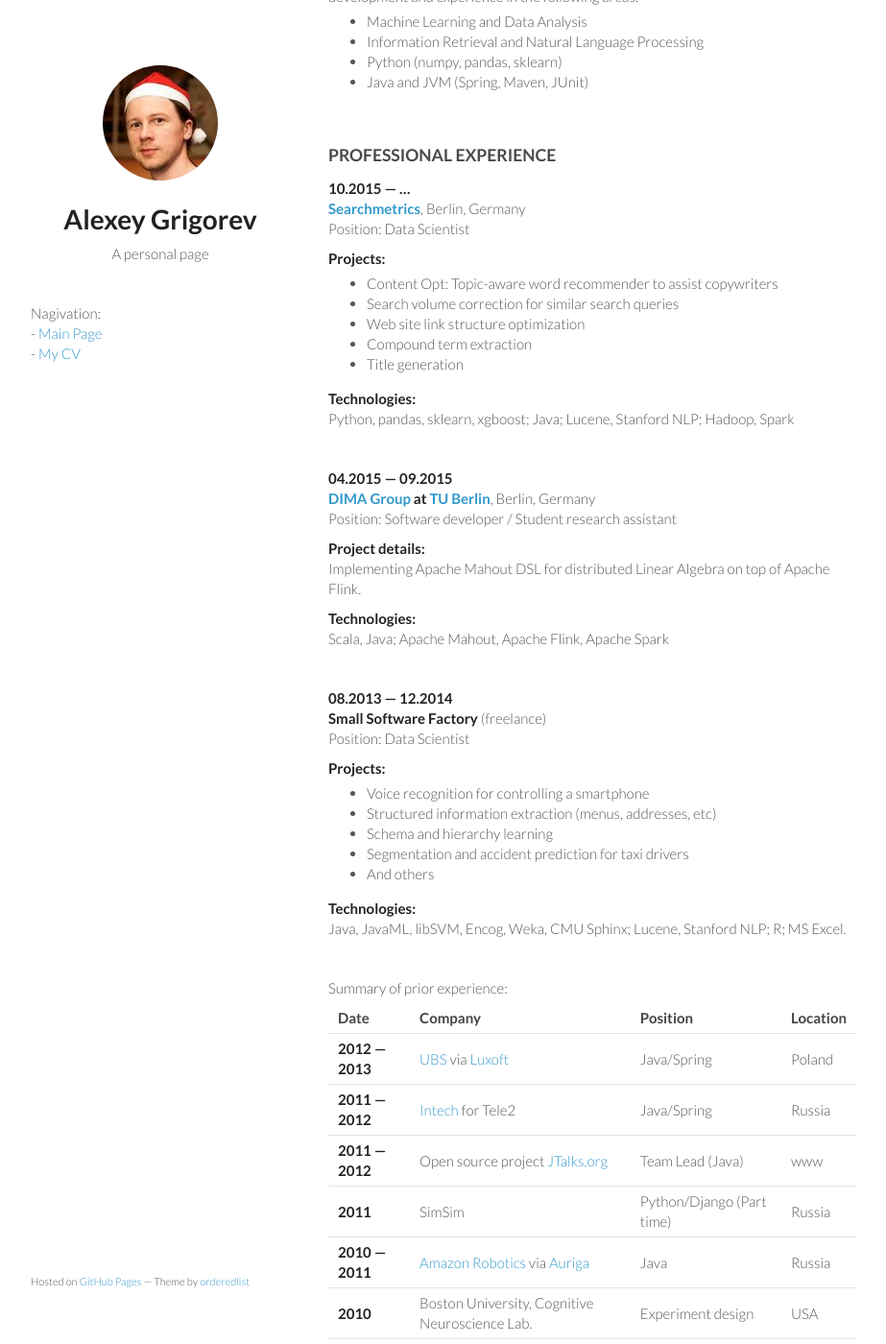
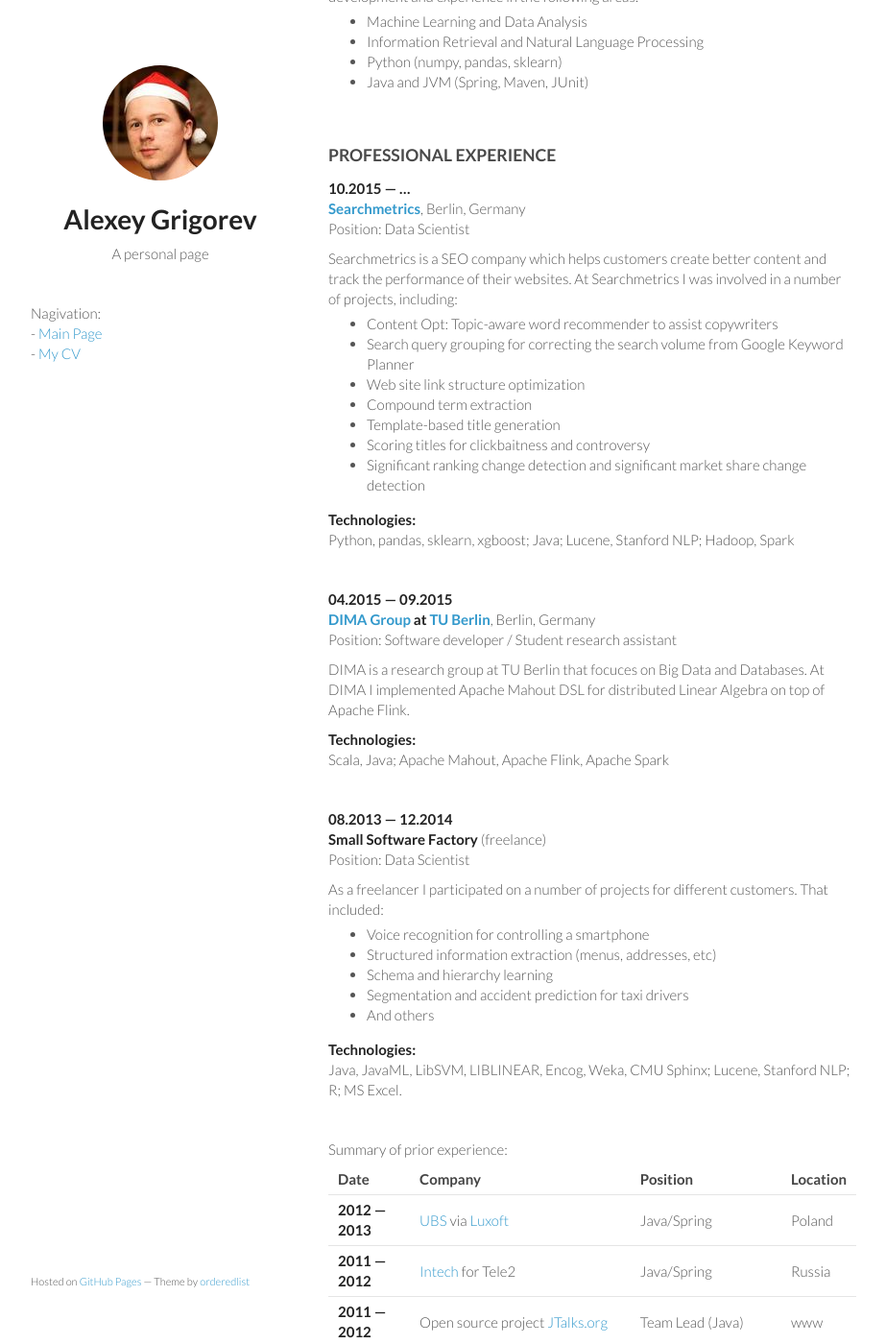
Before and after one commit to alexeygrigorev/alexeygrigorev.github.io, a Jekyll site: the page built from cv.md, in a window 1280 px wide and 1400 px high, scrolled down 312 px. Shown: the whole window at 96% size, without its empty margins (178-1101 px from the left). Built offline with Jekyll 4.4.1, drawn with Linux system fonts in a browser that asks for light colours.

Commit message:
Update cv.md

```diff
--- a/cv.md
+++ b/cv.md
@@ -33,13 +33,15 @@ A data scientist and machine learning engineer with strong technical skills in s
 <strong>[Searchmetrics](http://www.searchmetrics.com)</strong>, Berlin, Germany<br/>
 Position: Data Scientist<br/>
 
-<strong>Projects:</strong>
+Searchmetrics is a SEO company which helps customers create better content and track the performance of their websites. At Searchmetrics I was involved in a number of projects, including:
 
 - Content Opt: Topic-aware word recommender to assist copywriters
-- Search volume correction for similar search queries
+- Search query grouping for correcting the search volume from Google Keyword Planner
 - Web site link structure optimization
 - Compound term extraction
-- Title generation
+- Template-based title generation
+- Scoring titles for clickbaitness and controversy
+- Significant ranking change detection and significant market share change detection
 
 <strong>Technologies:</strong><br/>
 Python, pandas, sklearn, xgboost; Java; Lucene, Stanford NLP; Hadoop, Spark<br/>
@@ -51,8 +53,8 @@ Python, pandas, sklearn, xgboost; Java; Lucene, Stanford NLP; Hadoop, Spark<br/>
 **[DIMA Group](http://www.dima.tu-berlin.de/) at [TU Berlin](http://www.tu-berlin.de/)**, Berlin, Germany<br/>
 Position: Software developer / Student research assistant<br/>
 
-<strong>Project details:</strong><br/>
-Implementing Apache Mahout DSL for distributed Linear Algebra on top of Apache Flink. <br/>
+DIMA is a research group at TU Berlin that focuces on Big Data and Databases. At DIMA I
+implemented Apache Mahout DSL for distributed Linear Algebra on top of Apache Flink. <br/>
 
 <strong>Technologies:</strong><br/>
 Scala, Java; Apache Mahout, Apache Flink, Apache Spark<br/>
@@ -64,7 +66,7 @@ Scala, Java; Apache Mahout, Apache Flink, Apache Spark<br/>
 <strong>Small Software Factory</strong> (freelance)<br/>
 Position: Data Scientist<br/>
 
-<strong>Projects:</strong>
+As a freelancer I participated on a number of projects for different customers. That included:
 
 - Voice recognition for controlling a smartphone
 - Structured information extraction (menus, addresses, etc)
@@ -73,7 +75,7 @@ Position: Data Scientist<br/>
 - And others
 
 <strong>Technologies:</strong><br/>
-Java, JavaML, libSVM, Encog, Weka, CMU Sphinx; Lucene, Stanford NLP; R; MS Excel.
+Java, JavaML, LibSVM, LIBLINEAR, Encog, Weka, CMU Sphinx; Lucene, Stanford NLP; R; MS Excel.
 
 &nbsp;
 
```
